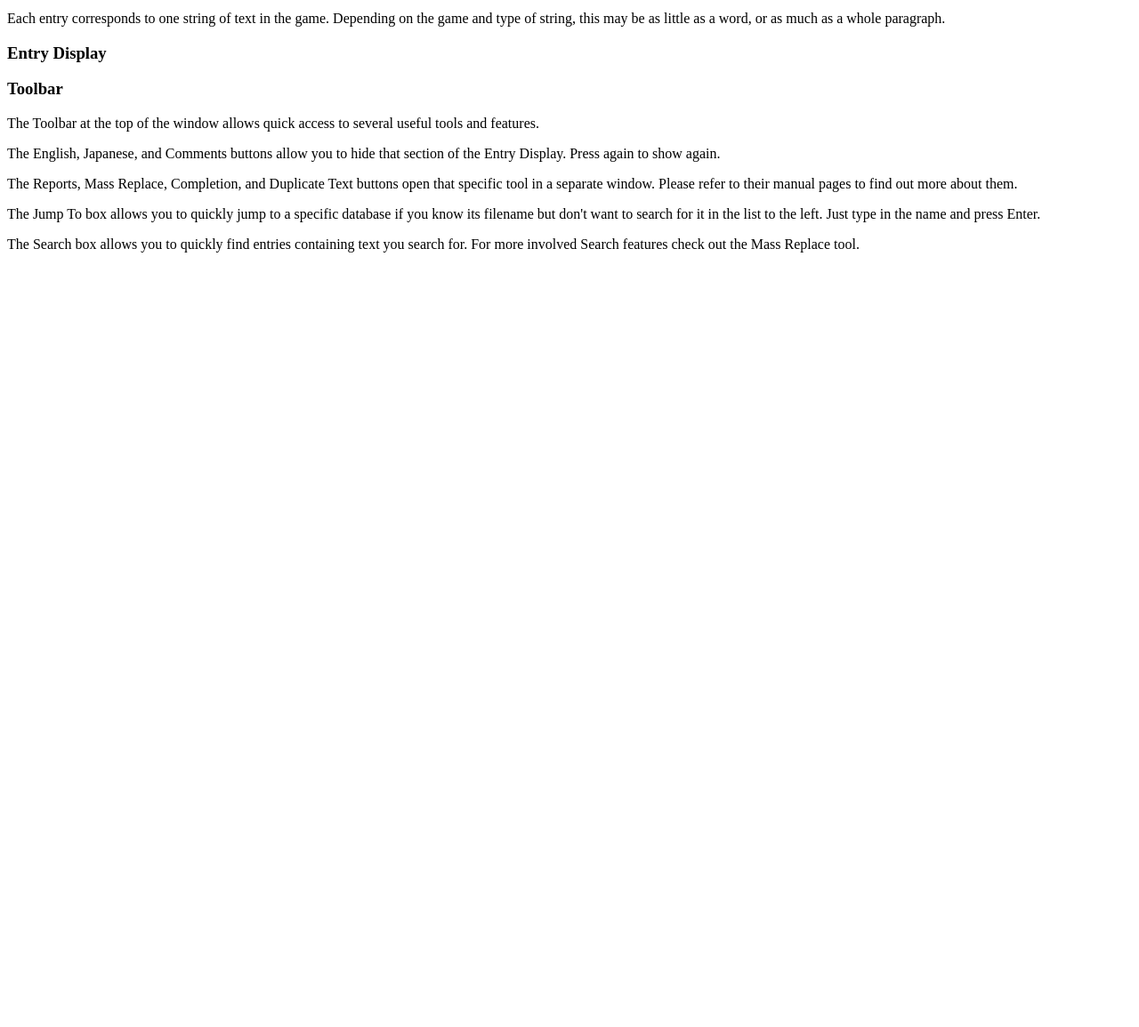
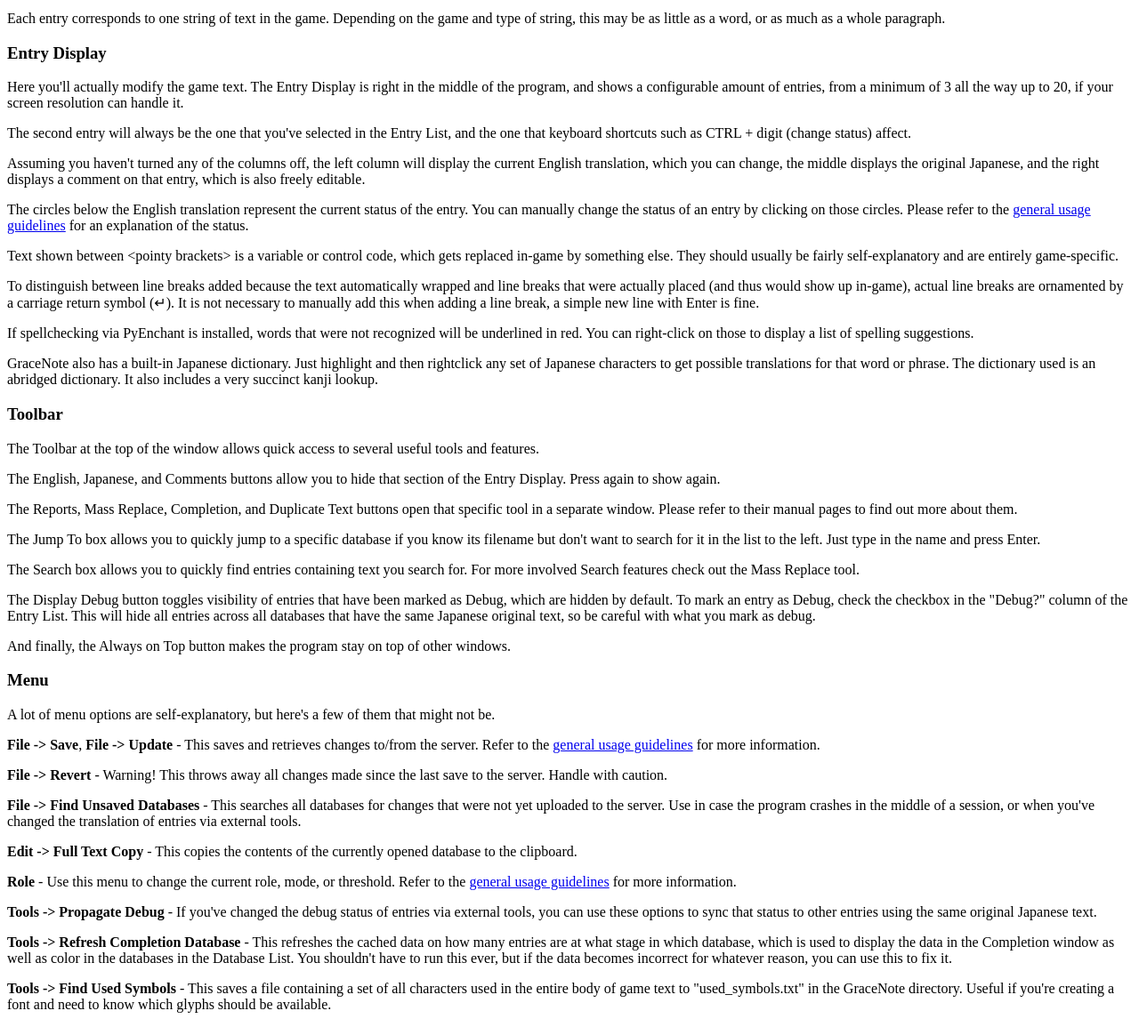
Before and after one commit to AdmiralCurtiss/GraceNote, a plain HTML site: page Manual/program/mainwindow.html in a window 1280 px wide. Shown: the part 1037-2192 px from the top of the page at 89% size. Before the commit the page ends 1337 px from the top, so only its background shows below. Drawn offline with Linux system fonts and the light colour scheme.

Commit message:
More Manual. Main Window should be complete now.

```diff
--- a/Manual/program/mainwindow.html
+++ b/Manual/program/mainwindow.html
@@ -1,11 +1,6 @@
 <html>
 <head><title>GraceNote - The Main Window</title></head>
 <body>
-
-<!--### Introduction ###
-On program start up, Grace Note will download any new files from the server that have been modified by others, as long as an internet connection is available.
--->
-
 
 <h2>The Main Window</h2>
 
@@ -29,15 +24,21 @@ On program start up, Grace Note will download any new files from the server that
 <!-- maybe some stuff about debug here? -->
 
 <h3>Entry Display</h3>
-<p></p>
+<p>Here you'll actually modify the game text. The Entry Display is right in the middle of the program, and shows a configurable amount of entries, from a minimum of 3 all the way up to 20, if your screen resolution can handle it.</p>
 
-<!-- The three editing windows show the above, currently selected, and below entries, respectively. When an entry is selected, these boxes will contain the entry text, which can be edited. Variables are shown between angle brackets (<>), and newlines have been ornamented with a carriage return symbol. The brackets ARE required for all variables, but the carriage return symbol is optional, and need not be typed. Variables will also appear in colour. Editing windows support copy, paste, cut, select all, undo, and redo, via keyboard shortcuts and the right click menu ONLY. The edit menu is non-functional at this time, excepting full-text copy.
+<p>The second entry will always be the one that you've selected in the Entry List, and the one that keyboard shortcuts such as CTRL + digit (change status) affect.</p>
 
-In the lower right corner are four symbols. These symbols denote the completion status of the entry. Green signifies the stage is complete, and blue signifies incomplete. These will be automatically modified dependent on the role you have set. You may also change them manually by clicking on them. The four stages are Translation, Translation Review, Context Review, and Editing, from left to right.
+<p>Assuming you haven't turned any of the columns off, the left column will display the current English translation, which you can change, the middle displays the original Japanese, and the right displays a comment on that entry, which is also freely editable.</p>
 
-If Pyenchant is installed, red lines beneath typed words will denote misspelled words. You may correct these yourself, or right-click them to pop up a list of suggestions.
+<p>The circles below the English translation represent the current status of the entry. You can manually change the status of an entry by clicking on those circles. Please refer to the <a href="index.html">general usage guidelines</a> for an explanation of the status.</p>
 
-At any time, you may select a Japanese word and right click it. The contextual menu will contain a list of suggested words, as well as their English equivalents and definitions. The dictionary used is an abridged dictionary, for conciseness. The dictionary also includes a very succinct kanji lookup. -->
+<p>Text shown between &lt;pointy brackets&gt; is a variable or control code, which gets replaced in-game by something else. They should usually be fairly self-explanatory and are entirely game-specific.</p>
+
+<p>To distinguish between line breaks added because the text automatically wrapped and line breaks that were actually placed (and thus would show up in-game), actual line breaks are ornamented by a carriage return symbol (&#x21b5;). It is not necessary to manually add this when adding a line break, a simple new line with Enter is fine.</p>
+
+<p>If spellchecking via PyEnchant is installed, words that were not recognized will be underlined in red. You can right-click on those to display a list of spelling suggestions.</p>
+
+<p>GraceNote also has a built-in Japanese dictionary. Just highlight and then rightclick any set of Japanese characters to get possible translations for that word or phrase. The dictionary used is an abridged dictionary. It also includes a very succinct kanji lookup.</p>
 
 <h3>Toolbar</h3>
 <p>The Toolbar at the top of the window allows quick access to several useful tools and features.</p>
@@ -49,69 +50,25 @@ At any time, you may select a Japanese word and right click it. The contextual m
 <p>The Jump To box allows you to quickly jump to a specific database if you know its filename but don't want to search for it in the list to the left. Just type in the name and press Enter.</p>
 <p>The Search box allows you to quickly find entries containing text you search for. For more involved Search features check out the Mass Replace tool.</p>
 
+<p>The Display Debug button toggles visibility of entries that have been marked as Debug, which are hidden by default. To mark an entry as Debug, check the checkbox in the "Debug?" column of the Entry List. This will hide all entries across all databases that have the same Japanese original text, so be careful with what you mark as debug.</p>
 
+<p>And finally, the Always on Top button makes the program stay on top of other windows.</p>
 
-<!--
-This is all super outdated, doesn't even make sense to nicely format it.
+<h3>Menu</h3>
 
+<p>A lot of menu options are self-explanatory, but here's a few of them that might not be.</p>
 
+<p><b>File -&gt; Save</b>, <b>File -&gt; Update</b> - This saves and retrieves changes to/from the server. Refer to the <a href="index.html">general usage guidelines</a> for more information.</p>
+<p><b>File -&gt; Revert</b> - Warning! This throws away all changes made since the last save to the server. Handle with caution.</p>
+<p><b>File -&gt; Find Unsaved Databases</b> - This searches all databases for changes that were not yet uploaded to the server. Use in case the program crashes in the middle of a session, or when you've changed the translation of entries via external tools.</p>
 
+<p><b>Edit -&gt; Full Text Copy</b> - This copies the contents of the currently opened database to the clipboard.</p>
 
+<p><b>Role</b> - Use this menu to change the current role, mode, or threshold. Refer to the <a href="index.html">general usage guidelines</a> for more information.</p>
 
-
-
-
-
-
-
-
-#### Debug Toggle ####
-Debug toggle changes the viewing of debug entries on or off. This is off by default.
-
-
-### The Menu Bar ###
-The menu bar contains all functions present in the toolbar, as well as several others.
-
-
-#### File Menu ####
-
-##### Save #####
-Saves all changes done this session to the server. This may take some time, but there should be a progress bar.
-
-
-#### Edit Menu ####
-Most functions in the Edit Menu, for reasons beyond mortal comprehension, do not work. You may access these functions through their standard keyboard shortcuts, but selecting the menu item does not work.
-
-
-##### Full-Text Copy #####
-Full Text Copy only functions when a file or entry is selected. It will paste the entire contents of the file to the clipboard.
-
-
-#### View Menu ####
-
-
-
-
-#### Role Menu ####
-The Role which is currently set determines to which completion meter you add. The role is displayed in the title of the Main Window. Setting the role correctly is important to ensuring proper progress bars.
-
-#### Mode Menu ####
-The Mode is used in conjunction with Roles in order to determine which files can be labelled complete.
-
-##### Semi-Auto #####
-In semi-auto mode, any entries you edit will be marked as ‘complete’ for your current role, and the completion percentage updated accordingly. You can manually set an entry to complete by using the icons in the lower right a text box when an entry is selected. This is the default mode.
-
-##### Auto #####
-In automatic mode, any entries which are viewed on screen will be set to ‘complete’ for your current role, and the completion percentage updated accordingly. You can manually set an entry to complete by using the icons in the lower right a text box when an entry is selected. This is useful for editing where entries may need to be read, but not necessarily edited, and manual clicking becomes tedious. This mode will not currently be kept between sessions, and must reset each time.
-
-##### Manual #####
-No changes to the status of entries will happen in this mode unless the status icons in each entry are manually clicked.
-
-
-
--->
-
-
+<p><b>Tools -&gt; Propagate Debug</b> - If you've changed the debug status of entries via external tools, you can use these options to sync that status to other entries using the same original Japanese text.</p>
+<p><b>Tools -&gt; Refresh Completion Database</b> - This refreshes the cached data on how many entries are at what stage in which database, which is used to display the data in the Completion window as well as color in the databases in the Database List. You shouldn't have to run this ever, but if the data becomes incorrect for whatever reason, you can use this to fix it.</p>
+<p><b>Tools -&gt; Find Used Symbols</b> - This saves a file containing a set of all characters used in the entire body of game text to "used_symbols.txt" in the GraceNote directory. Useful if you're creating a font and need to know which glyphs should be available.</p>
 
 </body>
 </html>
```
Also changed, not shown: Manual/program/index.html (+4 -0 lines), Manual/program/tipsandtricks.html (added, +15 -0 lines), 1 other file.
